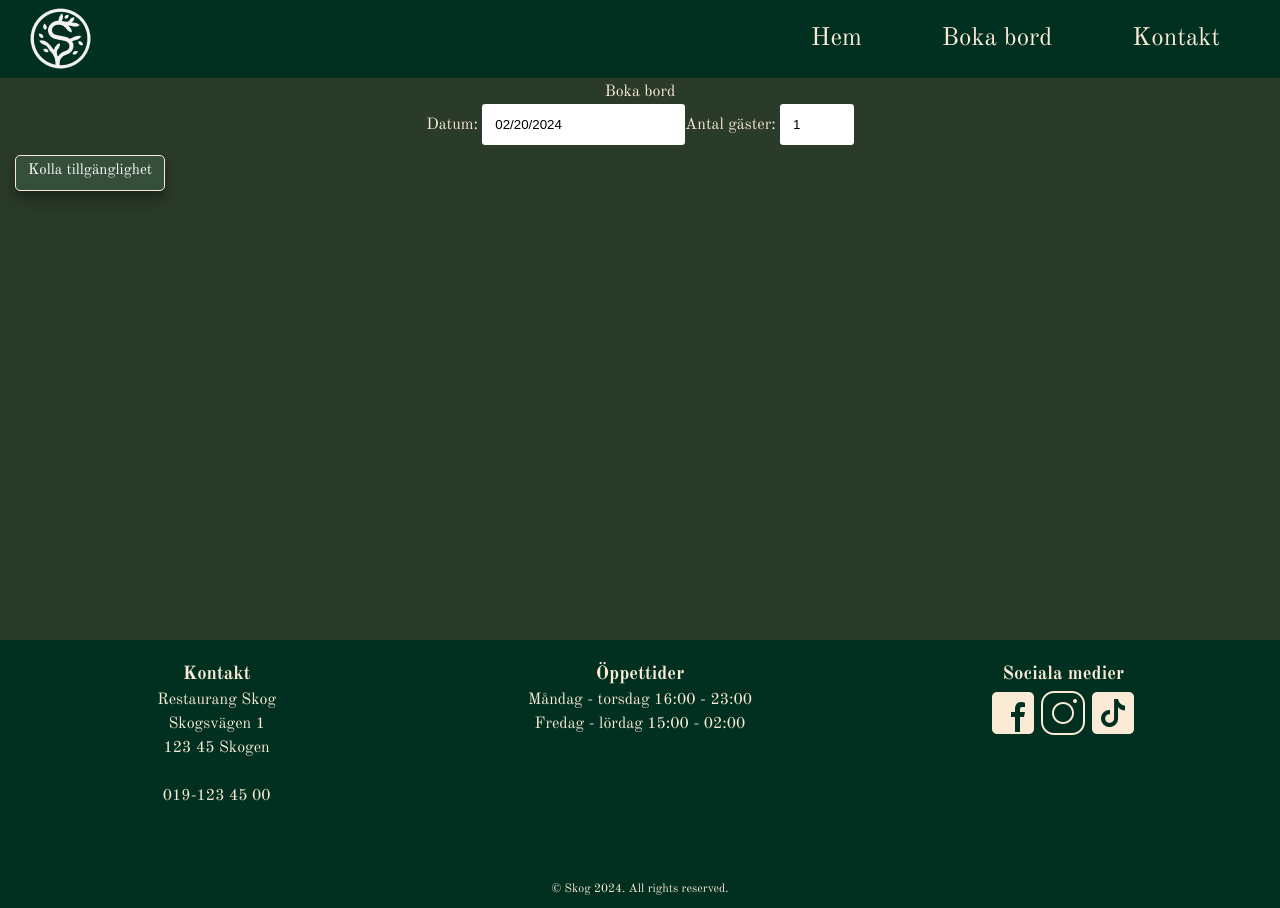
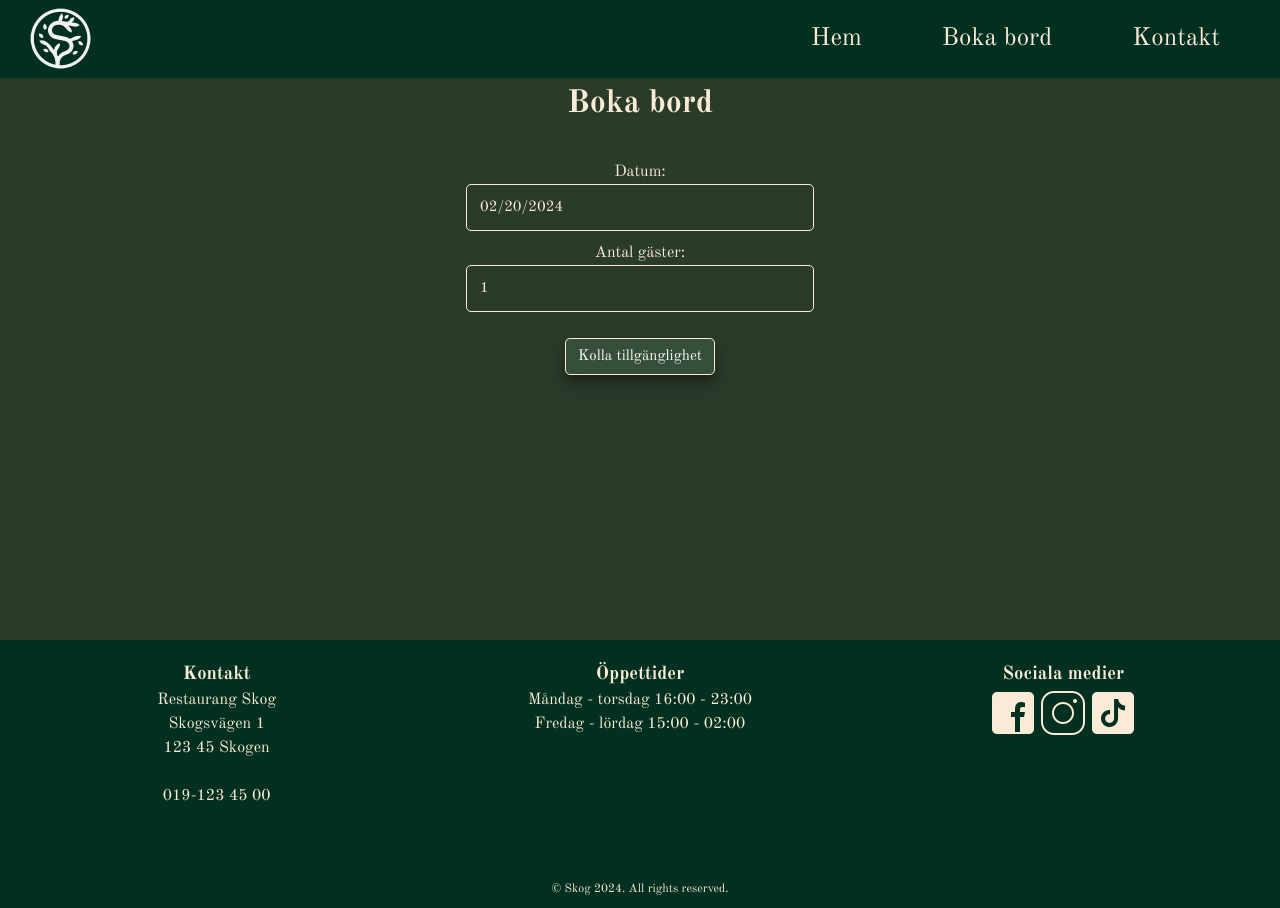
Before and after one commit to Medieinstitutet/the-restaurant-dream-team-6, a React (Vite) app: page /booking in a window 1280 px wide. Built offline with nearby package versions, Linux system fonts and the light colour scheme.

Commit message:
added some styling to booking components

```diff
--- a/src/components/CheckTables.tsx
+++ b/src/components/CheckTables.tsx
@@ -5,6 +5,7 @@ import { sv } from "date-fns/locale/sv";
 import { format } from "date-fns";
 import "react-datepicker/dist/react-datepicker.css";
 import { restaurantId } from "../services/api";
+import "../styles/_checktables.scss";
 
 registerLocale("sv", sv);
 
@@ -87,9 +88,13 @@ const CheckTables: React.FC<CheckTablesProps> = ({ onSubmit }) => {
 					{errorMessage && <p>{errorMessage}</p>}
 					{availableTimes.length > 0 ? (
 						<>
+							<div className="availableTimes">
 								<p>Tillgängliga tider:</p>
 								{availableTimes.map((time, index) => (
-								<div key={index}>
+									<div
+										className="radios"
+										key={index}
+									>
 										<input
 											type="radio"
 											id={`time-${index}`}
@@ -100,6 +105,7 @@ const CheckTables: React.FC<CheckTablesProps> = ({ onSubmit }) => {
 										<label htmlFor={`time-${index}`}>{time}</label>
 									</div>
 								))}
+							</div>
 							<button onClick={() => onSubmit({ date: formattedDate, time, numberOfGuests })}>Gå vidare</button>
 						</>
 					) : (
--- a/src/components/Confirmation.tsx
+++ b/src/components/Confirmation.tsx
@@ -1,4 +1,5 @@
 import React from "react";
+import "../styles/_confirmation.scss";
 
 //interface för props till bokningsbekräftelse
 interface ConfirmationProps {
@@ -17,7 +18,7 @@ const Confirmation: React.FC<ConfirmationProps> = ({ customerData }) => {
 
 	//Renderar bokningsbekräftelsen till användaren
 	return (
-		<div>
+		<div className="confirmation">
 			<p>
 				Tack för din bokning, {customerData.name}! Välkommen till bords kl. {customerData.time}, den {formattedDate}.
 			</p>
--- a/src/components/CustomerInfo.tsx
+++ b/src/components/CustomerInfo.tsx
@@ -1,5 +1,6 @@
 import React, { useState } from "react";
 import { BookingInfo } from "../types";
+import "../styles/_customerinfo.scss";
 
 //interface props för användarens information
 interface CustomerInfoProps {
@@ -36,7 +37,7 @@ const CustomerInfo: React.FC<CustomerInfoProps> = ({ onSubmit, onConfirm }) => {
 
 	//Renderar formulär för användarens information
 	return (
-		<div className="booking">
+		<div className="customerInfo">
 			<label>Förnamn: </label>
 			<input
 				type="text"
@@ -69,6 +70,7 @@ const CustomerInfo: React.FC<CustomerInfoProps> = ({ onSubmit, onConfirm }) => {
 			/>
 			<label>
 				<input
+					className="gdpr"
 					type="checkbox"
 					checked={gdprApproved}
 					onChange={() => setGdprApproved(!gdprApproved)}
--- a/src/pages/Booking.tsx
+++ b/src/pages/Booking.tsx
@@ -3,7 +3,7 @@ import BookingForm from "../components/BookingForm";
 export const Booking = () => {
 	return (
 		<>
-			Boka bord
+			<h1>Boka bord</h1>
 			<BookingForm />
 		</>
 	);
--- a/src/styles/_bookingform.scss
+++ b/src/styles/_bookingform.scss
@@ -21,6 +21,7 @@
 .bookingForm {
 	display: flex;
 	flex-direction: column;
+	align-items: center;
 }
 
 input {
--- /dev/null
+++ b/src/styles/_checktables.scss
@@ -0,0 +1,36 @@
+.booking {
+	margin-top: 2rem;
+	display: flex;
+	flex-direction: column;
+	align-items: center;
+}
+
+.booking button {
+	margin-top: 1rem;
+	padding: 0.5rem;
+}
+
+.booking input {
+	color: antiquewhite;
+	font-family: "Old Standard TT", serif;
+	font-size: 15px;
+	border-radius: 5px;
+	background-color: transparent;
+	border: 1px solid antiquewhite;
+	padding: 13px;
+	margin-bottom: 10px;
+	width: 20rem;
+}
+
+.availableTimes {
+    margin-top: 2rem;
+	display: flex;
+	flex-direction: column;
+	align-content: center;
+}
+
+.radios {
+	display: flex;
+	flex-direction: row;
+	justify-content: center;
+}
--- /dev/null
+++ b/src/styles/_confirmation.scss
@@ -0,0 +1,3 @@
+.confirmation {
+	margin-top: 4rem;
+}
--- /dev/null
+++ b/src/styles/_customerinfo.scss
@@ -0,0 +1,27 @@
+.customerInfo {
+	margin-top: 2rem;
+	display: flex;
+	flex-direction: column;
+	align-items: center;
+}
+
+.customerInfo button {
+	margin-top: 1rem;
+	padding: 0.5rem;
+}
+
+.customerInfo input {
+	color: antiquewhite;
+	font-family: "Old Standard TT", serif;
+	font-size: 15px;
+	border-radius: 5px;
+	background-color: transparent;
+	border: 1px solid antiquewhite;
+	padding: 13px;
+	margin-bottom: 10px;
+	width: 20rem;
+}
+
+.gdpr {
+	margin-top: 1rem;
+}
```
Lines whose indentation alone changed are shown as unchanged.
